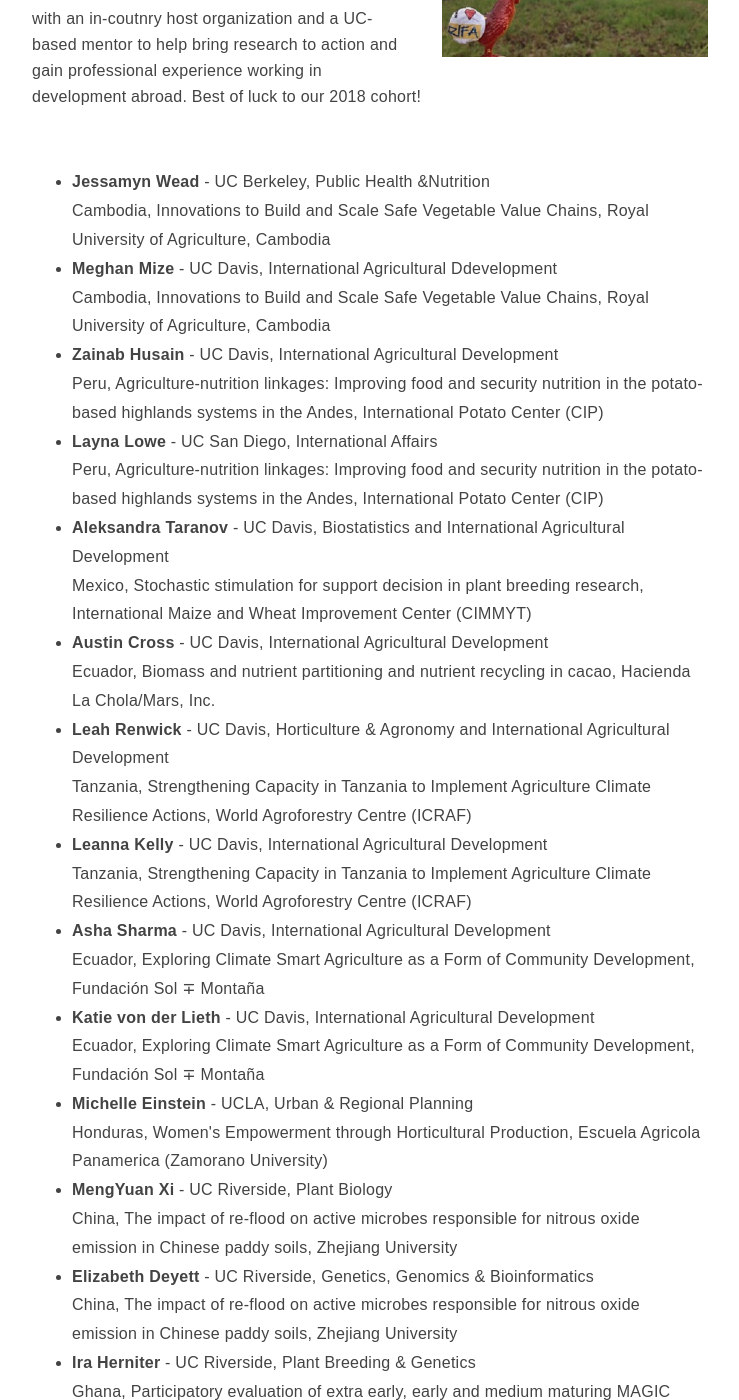
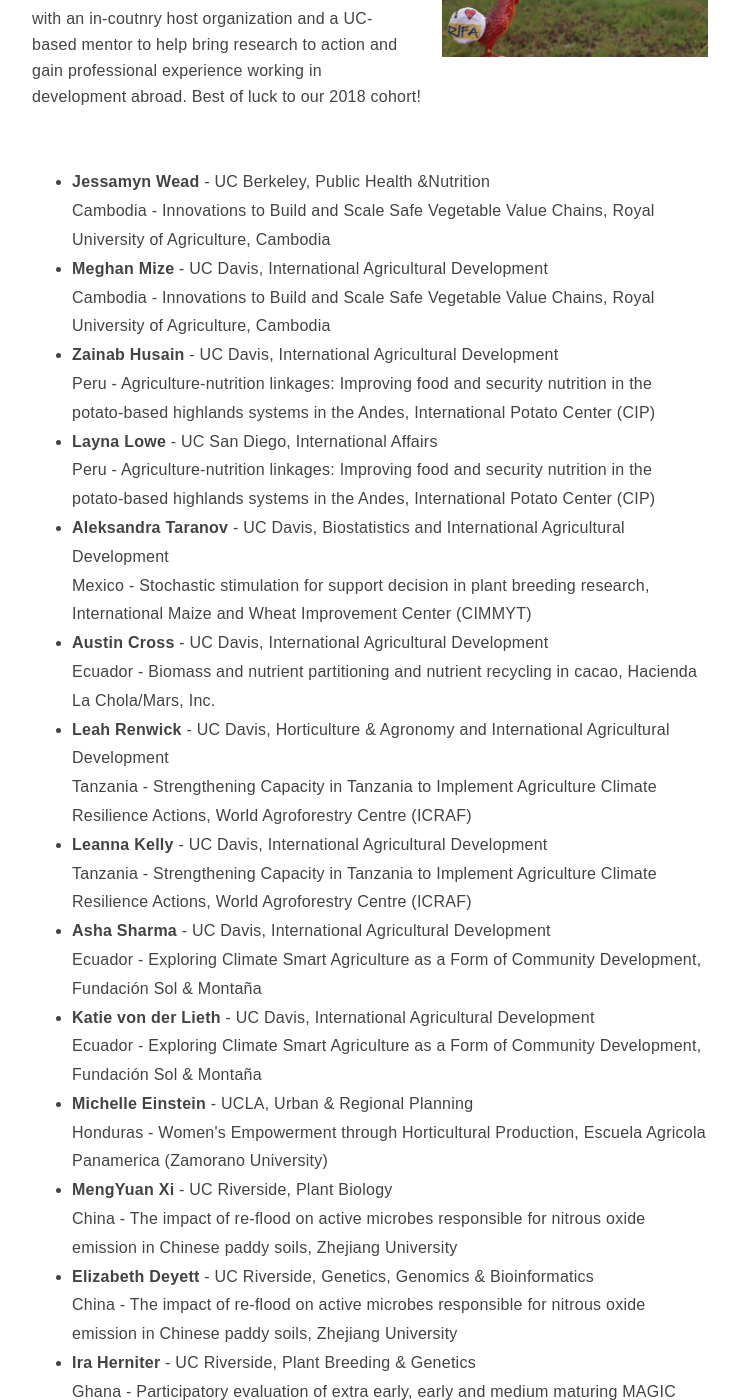
Before and after one commit to ucdavis/ip, a Jekyll site: the page built from _posts/profiles/RIFA/2015-02-12-Fellows.markdown, in a window 1280 px wide and 1400 px high, scrolled down 672 px. Shown: the whole window, without its empty margins (96-835 px from the left). Built offline with Jekyll 4.4.1, drawn with Linux system fonts in a browser that asks for light colours; nearby versions of some CDN libraries; some of the changed text lies outside the part shown.

Commit message:
RIFA grammar edits

```diff
--- a/_posts/profiles/RIFA/2015-02-12-Fellows.markdown
+++ b/_posts/profiles/RIFA/2015-02-12-Fellows.markdown
@@ -13,53 +13,53 @@ more-info: <a href="/scholars-and-students/RIFA">Research and Innovation Fellows
 
 <ul>
 	<li><b>Jessamyn Wead</b> - UC Berkeley, Public Health &amp;Nutrition<br>
-	Cambodia, Innovations to Build and Scale Safe Vegetable Value Chains, Royal University of Agriculture, Cambodia</li>
+	Cambodia - Innovations to Build and Scale Safe Vegetable Value Chains, Royal University of Agriculture, Cambodia</li>
 
-	<li><b>Meghan Mize</b> - UC Davis, International Agricultural Ddevelopment<br>
-	Cambodia, Innovations to Build and Scale Safe Vegetable Value Chains, Royal University of Agriculture, Cambodia</li>
+	<li><b>Meghan Mize</b> - UC Davis, International Agricultural Development<br>
+	Cambodia - Innovations to Build and Scale Safe Vegetable Value Chains, Royal University of Agriculture, Cambodia</li>
 
 	<li><b>Zainab Husain</b> - UC Davis, International Agricultural Development<br>
-	Peru, Agriculture-nutrition linkages: Improving food and security nutrition in the potato-based highlands systems in the Andes, International Potato Center (CIP)</li>
+	Peru - Agriculture-nutrition linkages: Improving food and security nutrition in the potato-based highlands systems in the Andes, International Potato Center (CIP)</li>
 
 	<li><b>Layna Lowe</b> - UC San Diego, International Affairs<br>
-	Peru, Agriculture-nutrition linkages: Improving food and security nutrition in the potato-based highlands systems in the Andes, International Potato Center (CIP)</li>
+	Peru - Agriculture-nutrition linkages: Improving food and security nutrition in the potato-based highlands systems in the Andes, International Potato Center (CIP)</li>
 
 	<li><b>Aleksandra Taranov</b> - UC Davis, Biostatistics and International Agricultural Development<br>
-	Mexico, Stochastic stimulation for support decision in plant breeding research, International Maize and Wheat Improvement Center (CIMMYT)</li>
+	Mexico - Stochastic stimulation for support decision in plant breeding research, International Maize and Wheat Improvement Center (CIMMYT)</li>
 
 	<li><b>Austin Cross</b> - UC Davis, International Agricultural Development<br>
-	Ecuador, Biomass and nutrient partitioning and nutrient recycling in cacao, Hacienda La Chola/Mars, Inc.</li>
+	Ecuador - Biomass and nutrient partitioning and nutrient recycling in cacao, Hacienda La Chola/Mars, Inc.</li>
 
 	<li><b>Leah Renwick</b> - UC Davis, Horticulture &amp; Agronomy and International Agricultural Development<br>
-	Tanzania, Strengthening Capacity in Tanzania to Implement Agriculture Climate Resilience Actions, World Agroforestry Centre (ICRAF)</li>
+	Tanzania - Strengthening Capacity in Tanzania to Implement Agriculture Climate Resilience Actions, World Agroforestry Centre (ICRAF)</li>
 
 	<li><b>Leanna Kelly</b> - UC Davis, International Agricultural Development<br>
-	Tanzania, Strengthening Capacity in Tanzania to Implement Agriculture Climate Resilience Actions, World Agroforestry Centre (ICRAF)</li>
+	Tanzania - Strengthening Capacity in Tanzania to Implement Agriculture Climate Resilience Actions, World Agroforestry Centre (ICRAF)</li>
 
 	<li><b>Asha Sharma</b> - UC Davis, International Agricultural Development<br>
-	Ecuador, Exploring Climate Smart Agriculture as a Form of Community Development, Fundación Sol &mp; Montaña</li>
+	Ecuador - Exploring Climate Smart Agriculture as a Form of Community Development, Fundación Sol &amp; Montaña</li>
 
 	<li><b>Katie von der Lieth</b> - UC Davis, International Agricultural Development<br>
-	Ecuador, Exploring Climate Smart Agriculture as a Form of Community Development, Fundación Sol &mp; Montaña</li>
+	Ecuador - Exploring Climate Smart Agriculture as a Form of Community Development, Fundación Sol &amp; Montaña</li>
 
 	<li><b>Michelle Einstein</b> - UCLA, Urban &amp; Regional Planning<br>
-	Honduras, Women's Empowerment through Horticultural Production, Escuela Agricola Panamerica (Zamorano University)</li>
+	Honduras - Women's Empowerment through Horticultural Production, Escuela Agricola Panamerica (Zamorano University)</li>
 
 	<li><b>MengYuan Xi</b> - UC Riverside, Plant Biology<br>
-	China, The impact of re-flood on active microbes responsible for nitrous oxide emission in Chinese paddy soils, Zhejiang University</li>
+	China - The impact of re-flood on active microbes responsible for nitrous oxide emission in Chinese paddy soils, Zhejiang University</li>
 
 	<li><b>Elizabeth Deyett</b> - UC Riverside, Genetics, Genomics &amp; Bioinformatics<br>
-	China, The impact of re-flood on active microbes responsible for nitrous oxide emission in Chinese paddy soils, Zhejiang University</li>
+	China - The impact of re-flood on active microbes responsible for nitrous oxide emission in Chinese paddy soils, Zhejiang University</li>
 
 	<li><b>Ira Herniter</b> - UC Riverside, Plant Breeding &amp; Genetics<br>
-	Ghana, Participatory evaluation of extra early, early and medium maturing MAGIC cowpea lines under both sole and maize/cowpea intercrop, CSIR-Savanna Agricultural Research Institute</li>
+	Ghana - Participatory evaluation of extra early, early and medium maturing MAGIC cowpea lines under both sole and maize/cowpea intercrop, CSIR-Savanna Agricultural Research Institute</li>
 
 	<li><b>Britta Schumacher</b> - UC Santa Barbara, Geography<br>
-	Kenya, Toward Sustainable Food Systems Profiles for Decision-makers in Kenya and Vietnam, International Center for Tropical Agriculture (CIAT)</li>
+	Kenya - Toward Sustainable Food Systems Profiles for Decision-makers in Kenya and Vietnam, International Center for Tropical Agriculture (CIAT)</li>
 
 	<li><b>Aysha Peterson</b> - UC Santa Cruz, Environmental Studies<br>
-	Mexico, Agrodiversity for Sustainable Agriculture in Yucatán, Universidad Autónoma de Yucatán</li>
+	Mexico - Agrodiversity for Sustainable Agriculture in Yucatán, Universidad Autónoma de Yucatán</li>
 
-	<li><b>Dalynna Jun Moser</b> - UC San Deigo, International Affairs<br>
-	Uganda, Digital platforms for African smallholder farmers to access ‘bundled services’, Olam Internatioanl Ltd.</li>
+	<li><b>Dalynna Jun Moser</b> - UC San Diego, International Affairs<br>
+	Uganda - Digital platforms for African smallholder farmers to access ‘bundled services’, Olam Internatioanl Ltd.</li>
 </ul>
```
